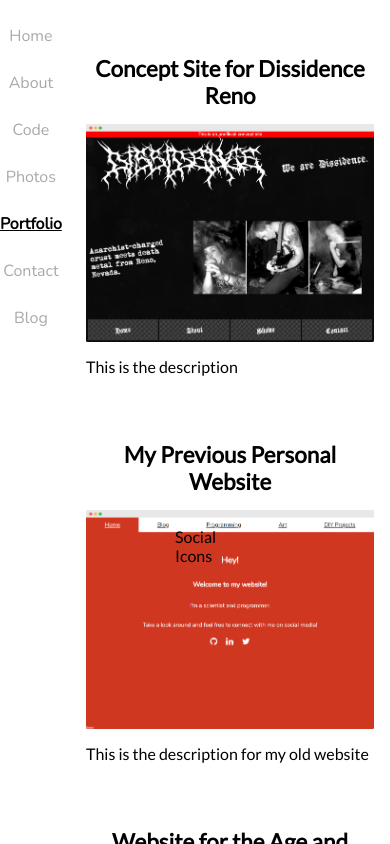
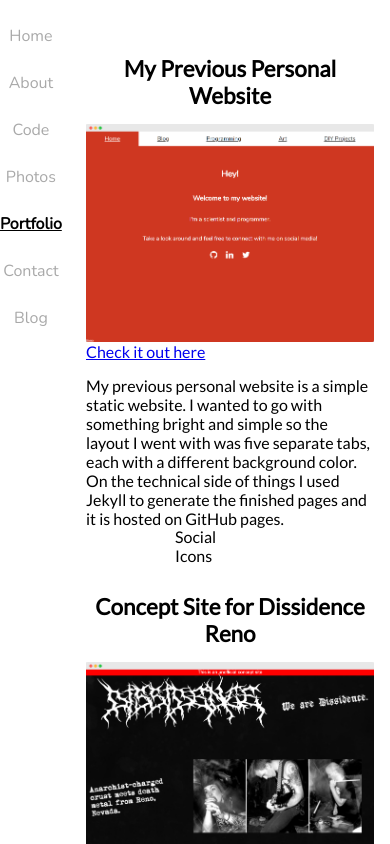
Before and after one commit to emptyport/personal_website, a React (Create React App) app in the folder client/: page /portfolio in a window 390 px wide. Built offline with nearby package versions, Linux system fonts and the light colour scheme.

Commit message:
finished (for now) the portfolio page

```diff
--- a/client/src/components/PortfolioItem.js
+++ b/client/src/components/PortfolioItem.js
@@ -10,6 +10,9 @@ class PortfolioItem extends Component {
         <LazyLoad debounce={false} offsetVertical={500} >
           <img className="portfolio-item-image" src={this.props.image} alt={this.props.alt}/>
         </LazyLoad>
+        {this.props.link &&
+          <div className="portfolio-item-link"><a href={this.props.link}>Check it out here</a></div>
+        }
         <div className="portfolio-item-description">{this.props.description}</div>
       </div>
     )
--- a/client/src/pages/Portfolio.js
+++ b/client/src/pages/Portfolio.js
@@ -4,28 +4,31 @@ import PortfolioItem from '../components/PortfolioItem';
 import '../styles/Portfolio.css';
 
 // Dissidence
+const dissidenceLink = "https://dissidence-reno.netlify.com";
 const dissidenceImage = require('../image_assets/dissidence_screenshot.png');
 const dissidenceAlt = "Screenshot of the Dissidence Reno mock site";
 const dissidenceTitle = "Concept Site for Dissidence Reno";
-const dissidenceDescription = "This is the description";
+const dissidenceDescription = "As practice I thought it would be fun to design a mock website for my cousin's band Dissidence. They describe themselves as 'anarchist-charged crust meets death metal' so I wanted to try and make a website with that sort of feeling. I kept the color scheme black and white and I choose some grungy looking fonts. I took their logo, vectorized it so I could make a higher resolution version, and then I added a glitch effect. Once again I used Jekyll but this time the site is hosted on Netlify.";
 
 
 // Old personal website
+const oldLink = "https://emptyport.github.io";
 const oldImage = require('../image_assets/old_website_screenshot.png');
 const oldAlt = "Screenshot of my old static website";
 const oldTitle = "My Previous Personal Website";
-const oldDescription = "This is the description for my old website";
+const oldDescription = "My previous personal website is a simple static website. I wanted to go with something bright and simple so the layout I went with was five separate tabs, each with a different background color. On the technical side of things I used Jekyll to generate the finished pages and it is hosted on GitHub pages.";
 
 // AIMS
+const aimsLink = "https://www.aimshigher.org";
 const aimsImage = require('../image_assets/aims_screenshot.png');
 const aimsAlt = "Screenshot of the Age and Integrative Medicine Society website";
 const aimsTitle = "Website for the Age and Integrative Medicine Society";
-const aimsDescription = "This is the description for AIMS";
+const aimsDescription = "This website design was part of a rebranding effort for a non-profit. I started with a logo refresh, moving from an altered stock logo to something more clean looking. I kept the colors, blue and green, but simplified the logo and kept it nice and simple. From there I tackled the website. It is a WordPress website so I stuck with that. I found a new theme, customized it, and then updated the social media profiles to match. I had no previous experience with WordPress and I do not like PHP, so none of the theme customizations actually involved any of the underlying code. I just used the visual customizer and added a little custom CSS. The site still doesn't score great on Google PageSpeed Insights, but it's doing better and I'm slowly adding in improvements.";
 
 const aimsBrochureImage = require('../image_assets/AIMS_brochure_winter_2019.jpg');
 const aimsBrochureAlt = "Screenshot of the AIMS brochure";
 const aimsBrochureTitle = "Brochure for the Age and Integrative Medicine Society";
-const aimsBrochureDescription = "This is the description for the AIMS brochure";
+const aimsBrochureDescription = "To go along with the new website for the Age and Integrative Medicine Society, I designed a brochure to help increase awareness of their mission and hopefully get some donations. I hit up some free stock image websites to get all the portraits and then setup the photo grid. The idea behind the grid is to help show that aging is universal and it affects all of us.";
 
 
 class Portfolio extends Component {
@@ -36,22 +39,25 @@ class Portfolio extends Component {
       <div id="portfolio">
 
         <PortfolioItem
+          title={oldTitle}
+          image={oldImage}
+          link={oldLink}
+          alt={oldAlt}
+          description={oldDescription}
+        />
+
+        <PortfolioItem
           title={dissidenceTitle}
           image={dissidenceImage}
+          link={dissidenceLink}
           alt={dissidenceAlt}
           description={dissidenceDescription}
         />
 
         <PortfolioItem
-          title={oldTitle}
-          image={oldImage}
-          alt={oldAlt}
-          description={oldDescription}
-        />
-
-        <PortfolioItem
           title={aimsTitle}
           image={aimsImage}
+          link={aimsLink}
           alt={aimsAlt}
           description={aimsDescription}
         />
--- a/client/src/styles/Portfolio.css
+++ b/client/src/styles/Portfolio.css
@@ -29,6 +29,11 @@
     margin-top: 15px;
 }
 
+.portfolio-item-link {
+    margin-left: 10%;
+    margin-right: 10%;
+}
+
 @media (max-width: 600px) {
     .portfolio-item-title {
         font-size: 1.4em;
@@ -44,4 +49,9 @@
         margin-left: 5%;
         margin-right: 5%;
     }
+
+    .portfolio-item-link {
+        margin-left: 5%;
+        margin-right: 5%;
+    }
 }
```
